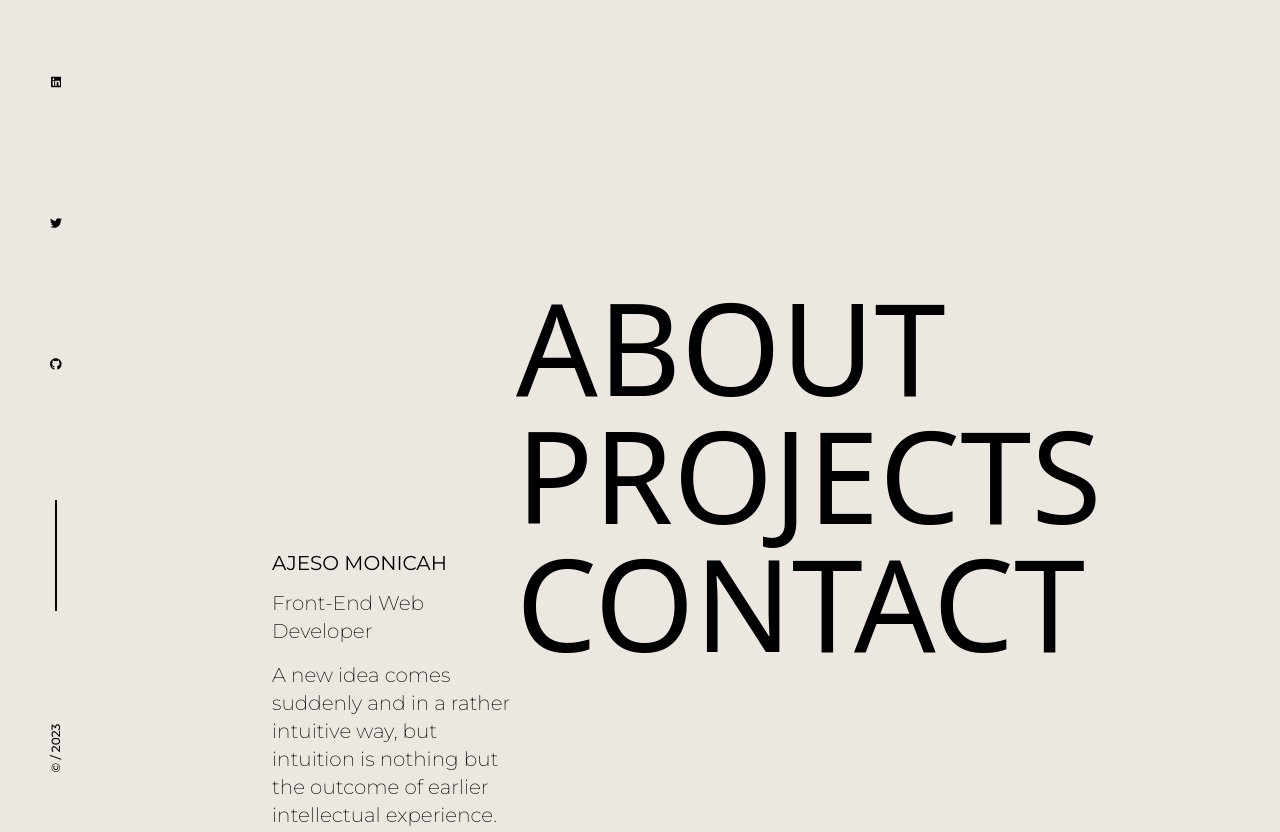
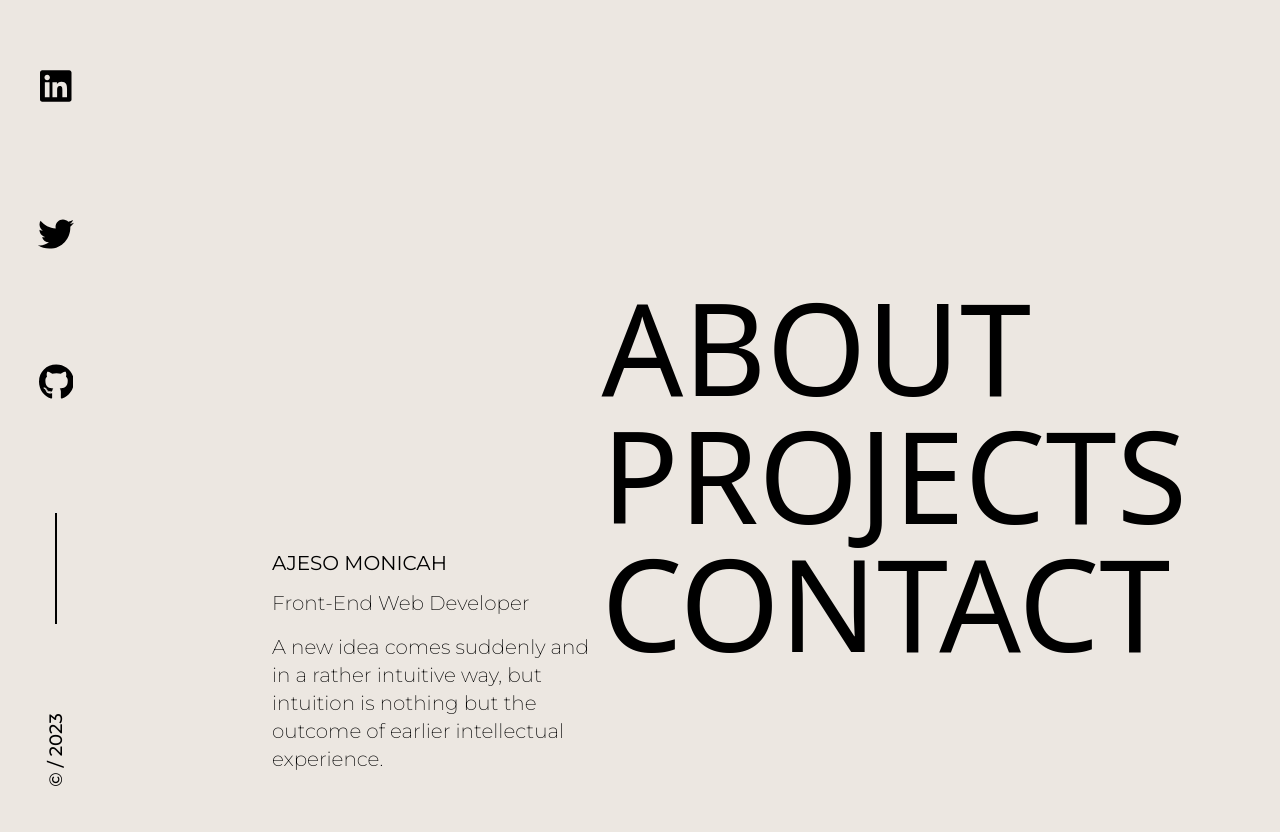
Before and after one commit to Ajeso/ajeso_monicah, a website: page home.html in a window 1280 px wide. Drawn offline with Linux system fonts and the light colour scheme.

Commit message:
adjusting the font to all pages

```diff
--- a/home.html
+++ b/home.html
@@ -16,21 +16,21 @@
 <body class="box-border bg-nude ">
     <main class="p-4 font-Montserrat font-extralight md:grid md:grid-cols-3 ">
         <nav
-            class="flex justify-around md:gap-2 items-center text-xs md:flex-col md:col-start-1 md:col-end-2  md:h-screen md:w-20 md:fixed font-medium">
+            class="flex justify-around md:gap-2 items-center text-xs md:flex-col md:col-start-1 md:col-end-2  md:h-screen md:w-20 md:fixed font-medium lg:text-lg">
             <a href="https://www.linkedin.com/in/monicah-ajeso-b1a083198/">
-                <svg xmlns="http://www.w3.org/2000/svg" height="1em" viewBox="0 0 448 512">
+                <svg xmlns="http://www.w3.org/2000/svg" height="2em" viewBox="0 0 448 512">
                     <path
                         d="M416 32H31.9C14.3 32 0 46.5 0 64.3v383.4C0 465.5 14.3 480 31.9 480H416c17.6 0 32-14.5 32-32.3V64.3c0-17.8-14.4-32.3-32-32.3zM135.4 416H69V202.2h66.5V416zm-33.2-243c-21.3 0-38.5-17.3-38.5-38.5S80.9 96 102.2 96c21.2 0 38.5 17.3 38.5 38.5 0 21.3-17.2 38.5-38.5 38.5zm282.1 243h-66.4V312c0-24.8-.5-56.7-34.5-56.7-34.6 0-39.9 27-39.9 54.9V416h-66.4V202.2h63.7v29.2h.9c8.9-16.8 30.6-34.5 62.9-34.5 67.2 0 79.7 44.3 79.7 101.9V416z" />
                 </svg>
             </a>
             <a href="https://twitter.com/MonicahAjeso">
-                <svg xmlns="http://www.w3.org/2000/svg" height="1em" viewBox="0 0 512 512">
+                <svg xmlns="http://www.w3.org/2000/svg" height="2em" viewBox="0 0 512 512">
                     <path
                         d="M459.37 151.716c.325 4.548.325 9.097.325 13.645 0 138.72-105.583 298.558-298.558 298.558-59.452 0-114.68-17.219-161.137-47.106 8.447.974 16.568 1.299 25.34 1.299 49.055 0 94.213-16.568 130.274-44.832-46.132-.975-84.792-31.188-98.112-72.772 6.498.974 12.995 1.624 19.818 1.624 9.421 0 18.843-1.3 27.614-3.573-48.081-9.747-84.143-51.98-84.143-102.985v-1.299c13.969 7.797 30.214 12.67 47.431 13.319-28.264-18.843-46.781-51.005-46.781-87.391 0-19.492 5.197-37.36 14.294-52.954 51.655 63.675 129.3 105.258 216.365 109.807-1.624-7.797-2.599-15.918-2.599-24.04 0-57.828 46.782-104.934 104.934-104.934 30.213 0 57.502 12.67 76.67 33.137 23.715-4.548 46.456-13.32 66.599-25.34-7.798 24.366-24.366 44.833-46.132 57.827 21.117-2.273 41.584-8.122 60.426-16.243-14.292 20.791-32.161 39.308-52.628 54.253z" />
                 </svg>
             </a>
             <a href="https://github.com/Ajeso">
-                <svg xmlns="http://www.w3.org/2000/svg" height="1em" viewBox="0 0 496 512">
+                <svg xmlns="http://www.w3.org/2000/svg" height="2em" viewBox="0 0 496 512">
                     <path
                         d="M165.9 397.4c0 2-2.3 3.6-5.2 3.6-3.3.3-5.6-1.3-5.6-3.6 0-2 2.3-3.6 5.2-3.6 3-.3 5.6 1.3 5.6 3.6zm-31.1-4.5c-.7 2 1.3 4.3 4.3 4.9 2.6 1 5.6 0 6.2-2s-1.3-4.3-4.3-5.2c-2.6-.7-5.5.3-6.2 2.3zm44.2-1.7c-2.9.7-4.9 2.6-4.6 4.9.3 2 2.9 3.3 5.9 2.6 2.9-.7 4.9-2.6 4.6-4.6-.3-1.9-3-3.2-5.9-2.9zM244.8 8C106.1 8 0 113.3 0 252c0 110.9 69.8 205.8 169.5 239.2 12.8 2.3 17.3-5.6 17.3-12.1 0-6.2-.3-40.4-.3-61.4 0 0-70 15-84.7-29.8 0 0-11.4-29.1-27.8-36.6 0 0-22.9-15.7 1.6-15.4 0 0 24.9 2 38.6 25.8 21.9 38.6 58.6 27.5 72.9 20.9 2.3-16 8.8-27.1 16-33.7-55.9-6.2-112.3-14.3-112.3-110.5 0-27.5 7.6-41.3 23.6-58.9-2.6-6.5-11.1-33.3 2.6-67.9 20.9-6.5 69 27 69 27 20-5.6 41.5-8.5 62.8-8.5s42.8 2.9 62.8 8.5c0 0 48.1-33.6 69-27 13.7 34.7 5.2 61.4 2.6 67.9 16 17.7 25.8 31.5 25.8 58.9 0 96.5-58.9 104.2-114.8 110.5 9.2 7.9 17 22.9 17 46.4 0 33.7-.3 75.4-.3 83.6 0 6.5 4.6 14.4 17.3 12.1C428.2 457.8 496 362.9 496 252 496 113.3 383.5 8 244.8 8zM97.2 352.9c-1.3 1-1 3.3.7 5.2 1.6 1.6 3.9 2.3 5.2 1 1.3-1 1-3.3-.7-5.2-1.6-1.6-3.9-2.3-5.2-1zm-10.8-8.1c-.7 1.3.3 2.9 2.3 3.9 1.6 1 3.6.7 4.3-.7.7-1.3-.3-2.9-2.3-3.9-2-.6-3.6-.3-4.3.7zm32.4 35.6c-1.6 1.3-1 4.3 1.3 6.2 2.3 2.3 5.2 2.6 6.5 1 1.3-1.3.7-4.3-1.3-6.2-2.2-2.3-5.2-2.6-6.5-1zm-11.4-14.7c-1.6 1-1.6 3.6 0 5.9 1.6 2.3 4.3 3.3 5.6 2.3 1.6-1.3 1.6-3.9 0-6.2-1.4-2.3-4-3.3-5.6-2z" />
                 </svg>
@@ -42,8 +42,8 @@
         </nav>
 
         <section
-            class=" md:col-start-2 md:col-span-4 lg:col-start-2  md:grid  md:grid-rows-3 md:w-80  md:-ml-16 lg:w-[70vw] h-screen lg:-ml-40">
-            <section
+            class=" md:col-start-2 md:col-span-4 lg:col-start-2  md:grid  md:grid-rows-3 md:w-80  md:-ml-16 lg:w-[80vw] h-screen lg:-ml-40">
+            <div
                 class="info  pt-6 lg:text-xl text-sm md:pt-0 md:row-start-2 md:col-start-1 md:col-end-3  lg:row-start-3 lg:row-end-4">
 
                 <h2 class="pb-3 font-normal ">AJESO MONICAH</h2>
@@ -55,10 +55,10 @@
                         of
                         earlier intellectual experience.</p>
                 </blockquote>
-            </section>
+            </div>
 
 
-            <section
+            <div
                 class="pages py-6 flex flex-col text-5xl font-medium font-sans md:py-0 md:row-span-4   md:text-7xl hover:italic  lg:row-start-2  lg:text-9xl lg:gap-6">
 
                 <nav class=".nav ">
@@ -67,7 +67,7 @@
                     <a id="contact" href="contact.html">CONTACT</a>
 
                 </nav>
-            </section>
+            </div>
 
         </section>
 
```
Also changed, not shown: about.html (+3 -3 lines), contact.html (+6 -6 lines), projects.html (+1 -1 lines), output.css.
